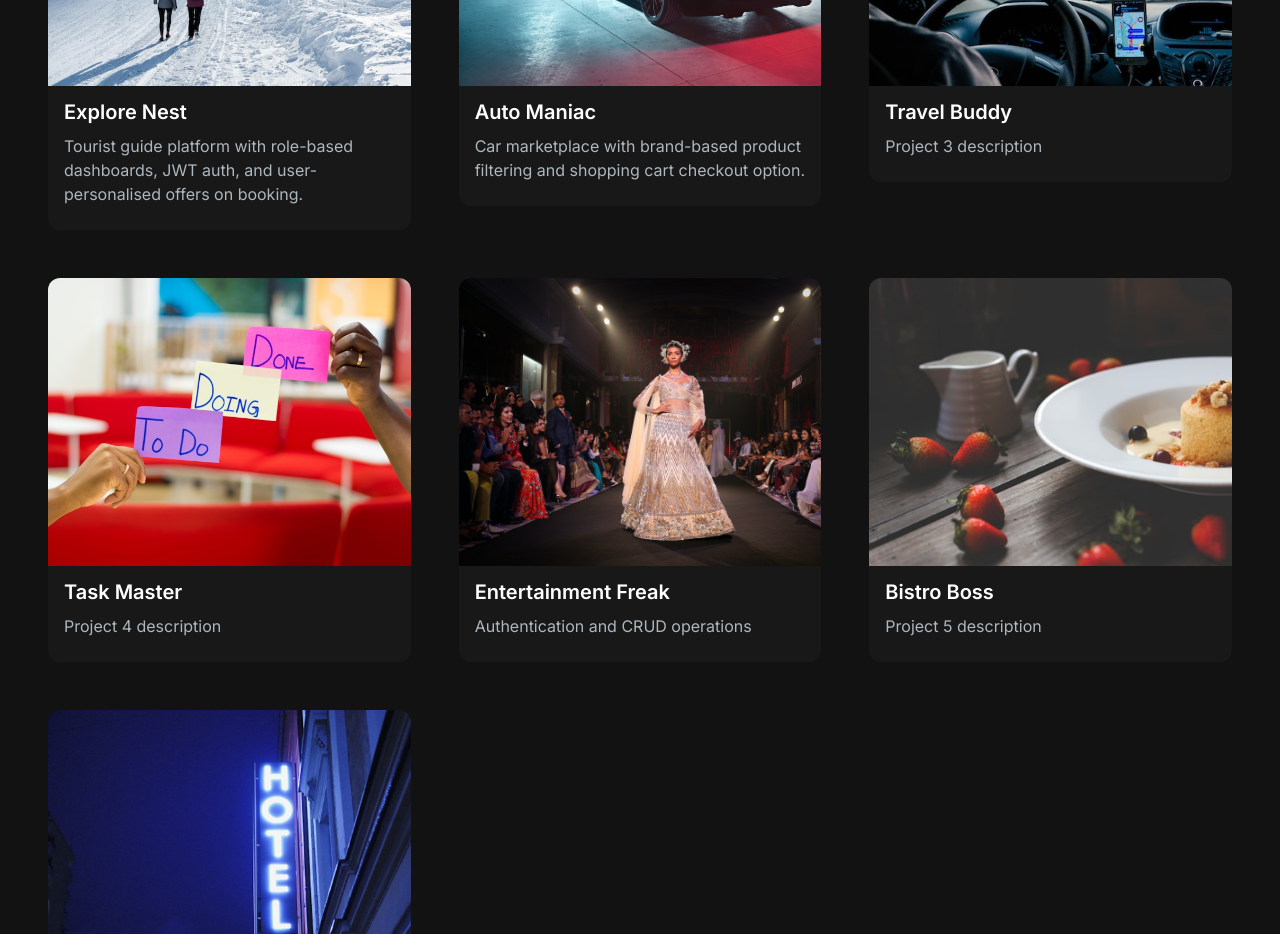
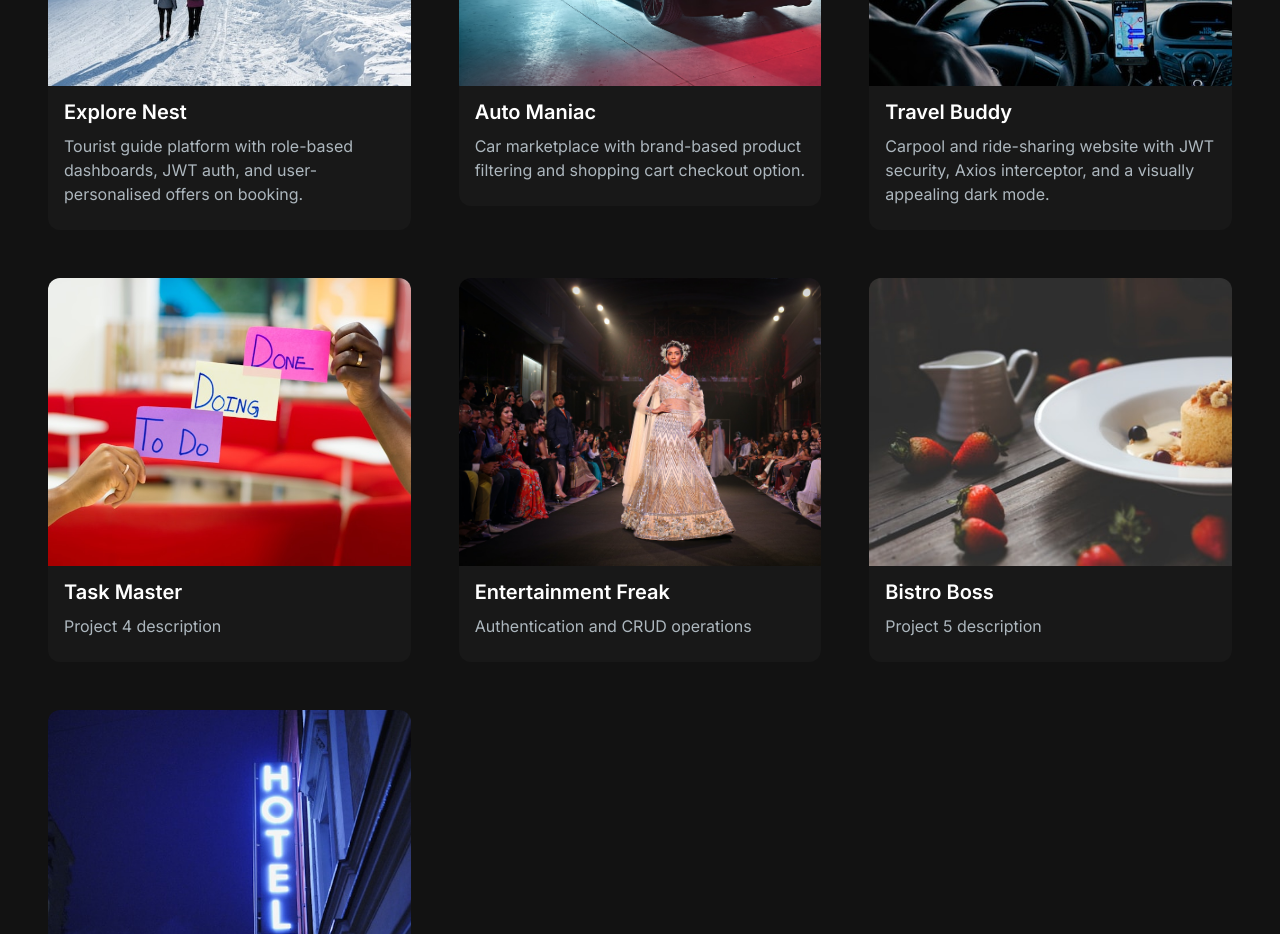
Before and after one commit to Rezwan66/shaikh-portfolio-nextjs, a Next.js app: page / in a window 1280 px wide. Shown: the part 1620-2554 px from the top of the page. Built offline with nearby package versions, Linux system fonts and the light colour scheme.

Commit message:
edited project data

```diff
--- a/src/app/components/ProjectsSection.jsx
+++ b/src/app/components/ProjectsSection.jsx
@@ -27,7 +27,8 @@ const projectsData = [
   {
     id: 3,
     title: 'Travel Buddy',
-    description: 'Project 3 description',
+    description:
+      'Carpool and ride-sharing website with JWT security, Axios interceptor, and a visually appealing dark mode.',
     image: '/images/projects/travel-buddy.jpg',
     tag: ['All', 'Travel & Tourism'],
     gitUrl: '/',
```
